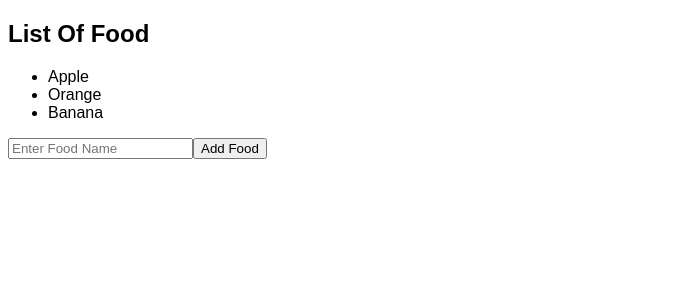
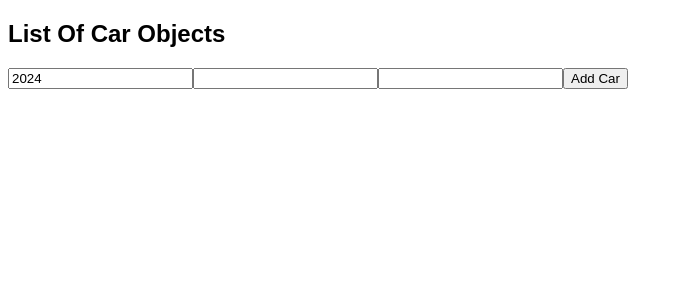
Before and after one commit to playerwave/Reactjs-brocode-fullcourse, a React (Vite) app: page / in a window 1280 px wide. Shown: the top 300 px of the page, without its empty margins (0-683 px from the left). Built offline with nearby package versions, Linux system fonts and the light colour scheme.

Commit message:
update Array of Object in state

```diff
--- a/src/App.jsx
+++ b/src/App.jsx
@@ -1,9 +1,9 @@
-import ArrComponent from "./ArrComponent";
+import CarList from "./CarList";
 
 function App() {
   return (
     <>
-      <ArrComponent />
+      <CarList></CarList>
     </>
   );
 }
--- /dev/null
+++ b/src/CarList.jsx
@@ -0,0 +1,58 @@
+import { useState } from "react";
+
+function CarList() {
+  const [cars, setCars] = useState([]);
+  const [carYear, setCarYear] = useState(new Date().getFullYear());
+  const [carBrand, setCarBrand] = useState("");
+  const [carModel, setCarModel] = useState("");
+
+  function handleAddCar() {
+    const newCar = {
+      year: carYear,
+      brand: carBrand,
+      model: carModel,
+    };
+    setCars((c) => [...c, newCar]);
+
+    setCarYear(new Date().getFullYear());
+    setCarBrand("");
+    setCarModel("");
+  }
+
+  function handleDelCar(index) {
+    setCars(cars.filter((element, i) => i != index));
+  }
+
+  function handleYearChange(event) {
+    setCarYear(event.target.value);
+  }
+
+  function handleModelChange(event) {
+    setCarModel(event.target.value);
+  }
+
+  function handleBrandChange(event) {
+    setCarBrand(event.target.value);
+  }
+
+  return (
+    <div>
+      <h2>List Of Car Objects</h2>
+      <ul>
+        {cars.map((car, index) => (
+          <li key={index} onClick={() => handleDelCar(index)}>
+            {" "}
+            {car.year} {car.brand} {car.model}
+          </li>
+        ))}
+      </ul>
+      <input type="number" value={carYear} onChange={handleYearChange} />
+      <input type="text" value={carBrand} onChange={handleBrandChange} />
+      <input type="text" value={carModel} onChange={handleModelChange} />
+
+      <button onClick={handleAddCar}>Add Car</button>
+    </div>
+  );
+}
+
+export default CarList;
```
